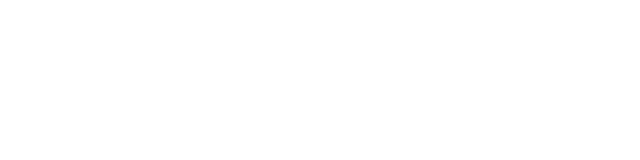
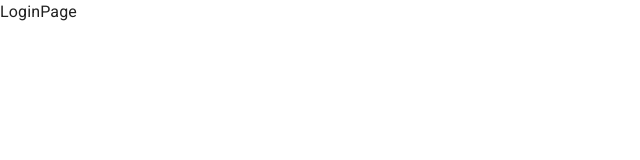
Before and after one commit to issyrivas17/Journal-app-vite, a React (Vite) app: page /auth/login in a window 1280 px wide. Shown: the top 160 px of the page, without its empty margins (0-640 px from the left). Built offline with nearby package versions, Linux system fonts and the light colour scheme.

Commit message:
Se instalaron emotion/react y emoticon/styled para que corriera la app

```diff
--- a/package.json
+++ b/package.json
@@ -8,6 +8,8 @@
     "preview": "vite preview"
   },
   "dependencies": {
+    "@emotion/react": "^11.9.3",
+    "@emotion/styled": "^11.9.3",
     "@mui/icons-material": "^5.8.4",
     "@mui/material": "^5.8.4",
     "@mui/styled-engine-sc": "^5.8.0",
--- a/src/theme/AppTheme.jsx
+++ b/src/theme/AppTheme.jsx
@@ -1,14 +1,13 @@
 import { CssBaseline } from '@mui/material'
-import React, { Children } from 'react'
-import { ThemeProvider } from 'styled-components'
+import { ThemeProvider } from '@emotion/react'
 import { purpleTheme } from './purpleTheme'
 
-export const AppTheme = ({Children}) => {
+export const AppTheme = ({children}) => {
   return (
     <ThemeProvider theme={purpleTheme}>
 
     <CssBaseline/>
-    {Children}
+    {children}
     </ThemeProvider>
   )
 
```
Also changed, not shown: 1 other file (tests, documents, lock files or other folders).
